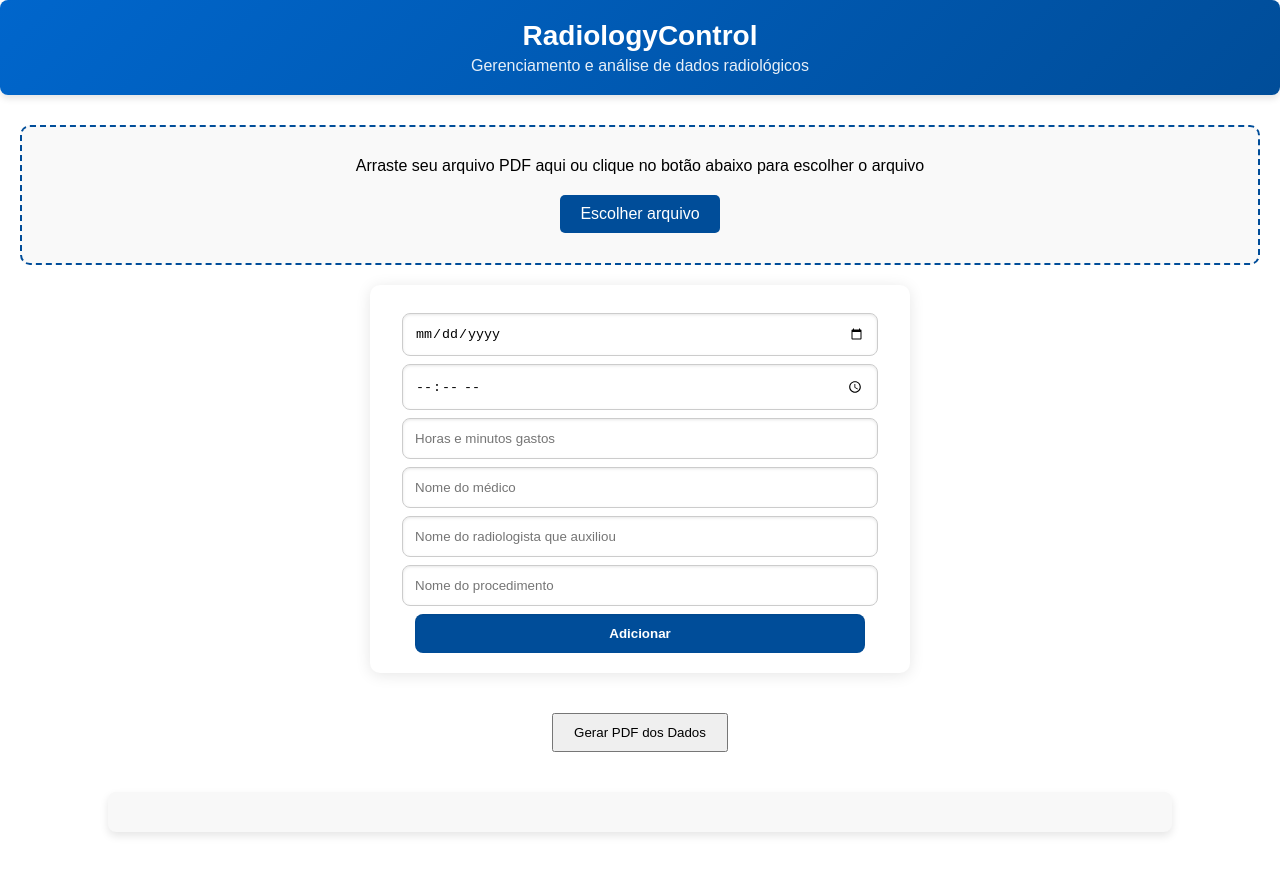
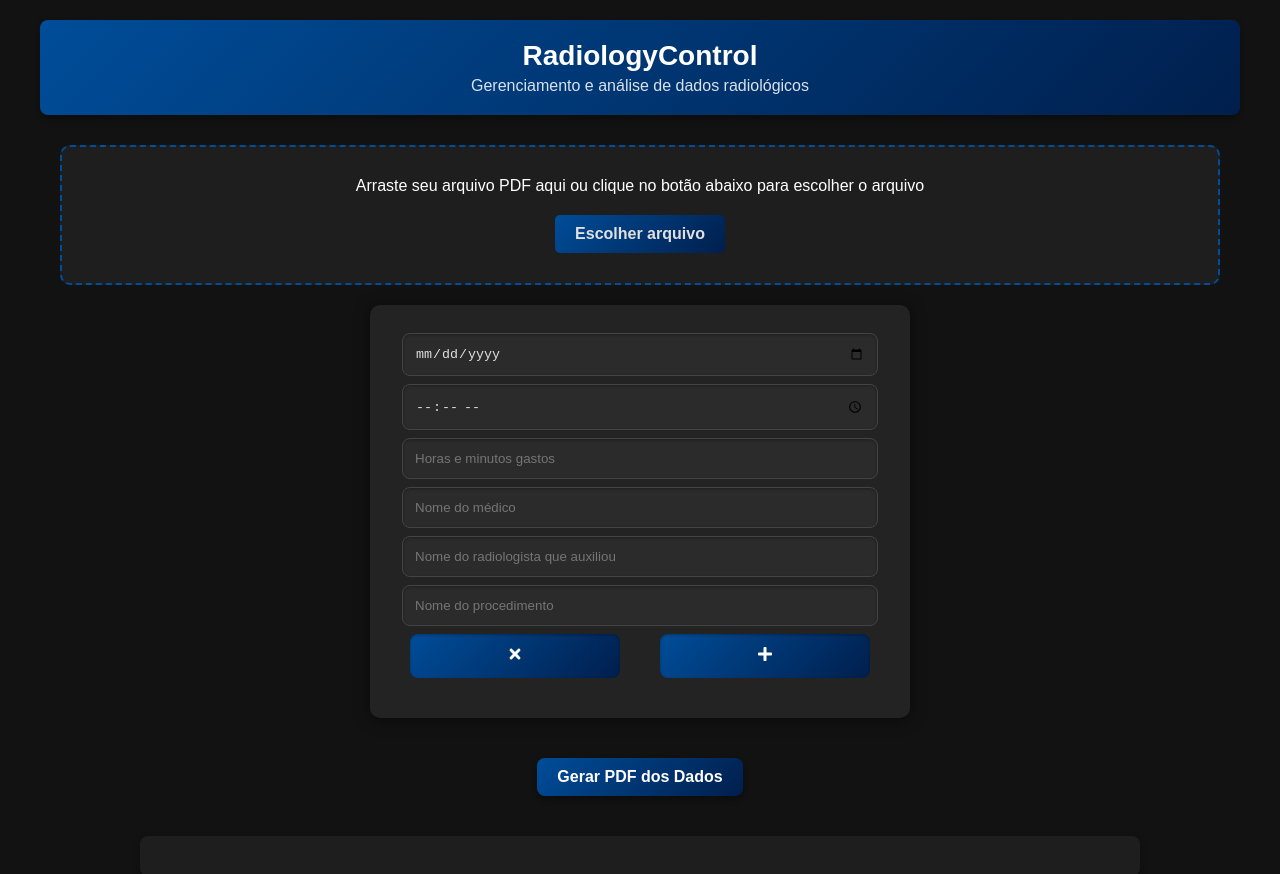
Before and after one commit to kralluz/radiologycontrol, a React (Create React App) app: page / in a window 1280 px wide. Shown: the top 874 px of the page. Before the commit the page ends 852 px from the top, so only its background shows below. Built offline with nearby package versions, Linux system fonts and the light colour scheme.

Commit message:
better styles

```diff
--- a/package.json
+++ b/package.json
@@ -11,6 +11,7 @@
     "pdfjs-dist": "^4.3.136",
     "react": "^18.3.1",
     "react-dom": "^18.3.1",
+    "react-icons": "^5.2.1",
     "react-modal": "^3.16.1",
     "react-pdf": "^9.0.0",
     "react-scripts": "5.0.1",
--- a/src/App.css
+++ b/src/App.css
@@ -1,52 +1,69 @@
+/* App.css */
+
+@keyframes fadeInUp {
+  from {
+    opacity: 0;
+    transform: translateY(20px);
+  }
+  to {
+    opacity: 1;
+    transform: translateY(0);
+  }
+}
+
 .App {
   font-family: 'Arial', sans-serif;
   text-align: center;
-  padding: 20 5vh;
+  padding: 20px 5vh;
+  background-color: #121212; /* Fundo escuro */
+  color: #e0e0e0; /* Texto claro */
 }
 
-/* App.css */
 .results {
   width: 80%;
   margin: 20px auto;
   padding: 20px;
-  background: #f8f8f8;
+  background: #1e1e1e; /* Fundo escuro para a área de resultados */
   border-radius: 8px;
-  box-shadow: 0 4px 8px rgba(0,0,0,0.1);
+  box-shadow: 0 4px 8px rgba(0,0,0,0.3); /* Sombra mais profunda */
+  animation: fadeInUp 0.5s ease-out; /* Animação de entrada */
 }
+
 .record {
-  background: #ffffff;
+  background: #232323; /* Fundo escuro para os cards */
   border-radius: 8px;
-  box-shadow: 0 2px 10px rgba(0,0,0,0.1);
+  box-shadow: 0 2px 10px rgba(0,0,0,0.5); /* Sombra mais profunda */
   padding: 20px;
   margin-top: 20px;
-  position: relative; /* Para posicionamento absoluto do botão de remoção */
+  position: relative;
   display: flex;
   justify-content: space-between; /* Distribuição horizontal */
   flex-wrap: wrap; /* Permitir quebra de linha para responsividade */
-  font-size: 16px; /* Tamanho de fonte adequado */
+  font-size: 16px;
+  color: #e0e0e0; /* Texto claro */
+  animation: fadeInUp 0.5s ease-out; /* Animação de entrada */
 }
 
-
 .record div {
-  margin: 5px 10px; /* Margem entre os elementos */
+  margin: 5px 10px;
 }
 
 .record label {
   font-weight: bold;
-  color: #004d99;
+  color: #4886f8; /* Cor de destaque */
 }
 
 .record span {
-  color: #333;
+  color: #e0e0e0;
 }
 
 .remove-button {
   position: absolute;
   top: 10px;
   right: 10px;
-  background: #ff4d4d;
+  background: #cf6679; /* Fundo do botão de remoção */
   border: none;
-  color: white;
+  color: #121212; /* Texto escuro */
   font-size: 12px;
   border-radius: 50%;
   cursor: pointer;
@@ -55,23 +72,24 @@
 }
 
 .remove-button:hover {
-  background: #ff0000;
+  background: #b00020; /* Fundo do botão de remoção ao passar o mouse */
 }
 
-
 .Modal {
-  background: white;
+  background: #1e1e1e; /* Fundo do modal */
   padding: 20px;
   border-radius: 8px;
   max-width: 500px;
   margin: auto;
   position: relative;
   text-align: center;
-  box-shadow: 0 4px 8px rgba(0,0,0,0.1);
+  box-shadow: 0 4px 8px rgba(0,0,0,0.5); /* Sombra mais profunda */
+  color: #e0e0e0; /* Texto claro */
+  animation: fadeInUp 0.5s ease-out; /* Animação de entrada */
 }
 
 .Overlay {
-  background: rgba(0, 0, 0, 0.75);
+  background: rgba(0, 0, 0, 0.85); /* Fundo mais opaco */
   position: fixed;
   top: 0;
   left: 0;
@@ -91,19 +109,70 @@
 }
 
 .confirm-button {
-  background-color: #ff4d4d;
-  color: white;
+  background-color: #cf6679; /* Fundo do botão de confirmação */
+  color: #121212; /* Texto escuro */
 }
 
 .cancel-button {
-  background-color: #ccc;
-  color: #333;
+  background-color: #333; /* Fundo do botão de cancelamento */
+  color: #e0e0e0; /* Texto claro */
 }
 
 .confirm-button:hover {
-  background-color: #ff0000;
+  background-color: #b00020; /* Fundo do botão de confirmação ao passar o mouse */
 }
 
 .cancel-button:hover {
-  background-color: #aaa;
+  background-color: #555; /* Fundo do botão de cancelamento ao passar o mouse */
 }
+
+/* Estilo para inputs e botões no formulário */
+input[type="date"],
+input[type="time"],
+input[type="text"],
+
+
+input[type="date"]:focus,
+input[type="time"]:focus,
+input[type="text"]:focus,
+
+
+button[type="submit"] {
+  background: linear-gradient(135deg, #004d99, #001f4d);  /* Fundo do botão de adicionar */
+  color: #121212; /* Texto escuro */
+  cursor: pointer;
+}
+
+button[type="submit"]:hover {
+  background: linear-gradient(135deg, #004d99, #001f4d);  /* Fundo do botão de adicionar ao passar o mouse */
+}
+
+
+.generate-pdf-button {
+  background: linear-gradient(135deg, #004d99, #001f4d);/* Gradiente de roxo */
+  color: #ffffff; /* Texto escuro */
+  padding: 10px 20px;
+  margin: 20px;
+  border: none;
+  border-radius: 8px;
+  font-size: 16px;
+  font-weight: bold;
+  cursor: pointer;
+  transition: background 0.3s ease, transform 0.3s ease; /* Transições suaves */
+  box-shadow: 0 4px 6px rgba(0, 0, 0, 0.3); /* Sombra */
+}
+
+.generate-pdf-button:hover {
+  background: linear-gradient(135deg, #004d99, #001f4d); /* Cor mais clara no hover */
+  transform: translateY(-2px); /* Efeito de "levitação" */
+}
+
+.generate-pdf-button:active {
+  background: linear-gradient(135deg, #004d99, #001f4d); /* Volta ao original no clique */
+  transform: translateY(0); /* Remove o efeito de "levitação" */
+}
+
+.generate-pdf-button:focus {
+  outline: none;
+  box-shadow: 0 0 0 4px rgba(187, 134, 252, 0.4); /* Sombra de foco */
+}
--- a/src/App.js
+++ b/src/App.js
@@ -95,7 +95,7 @@ function App() {
       <GetDataRadiologySupport addRecord={addRecord} />
       <button
         onClick={generatePdfDocument}
-        style={{ margin: "20px", padding: "10px 20px" }}
+        className="generate-pdf-button"
       >
         Gerar PDF dos Dados
       </button>
--- a/src/components/ConfirmDeleteModal.jsx
+++ b/src/components/ConfirmDeleteModal.jsx
@@ -14,7 +14,7 @@ const ConfirmDeleteModal = ({ isOpen, onRequestClose, onConfirm }) => {
     >
       <h2>Confirmação de Exclusão</h2>
       <p>Tem certeza de que deseja excluir este registro?</p>
-      <button onClick={onConfirm} className="confirm-button">Sim</button>
+      <button onClick={onConfirm}  className="generate-pdf-button">Sim</button>
       <button onClick={onRequestClose} className="cancel-button">Não</button>
     </Modal>
   );
--- a/src/components/GetDataRadiologySupport.css
+++ b/src/components/GetDataRadiologySupport.css
@@ -1,14 +1,29 @@
 /* GetDataRadiologySupport.css */
+
+@keyframes fadeInUp {
+  from {
+    opacity: 0;
+    transform: translateY(20px);
+  }
+  to {
+    opacity: 1;
+    transform: translateY(0);
+  }
+}
+
 .card {
-    background: #fff;
-    box-shadow: 0 2px 15px rgba(0, 0, 0, 0.1);
+    background: #232323; /* Fundo escuro para o card */
+    box-shadow: 0 2px 15px rgba(0, 0, 0, 0.5); /* Sombra mais profunda */
     border-radius: 10px;
     padding: 20px;
     margin: 20px auto;
-    width: 500px; /* Tamanho fixo para a seção de inputs */
+    width: 90%; /* Responsivo, ajusta com a tela */
+    max-width: 500px; /* Limita a largura máxima */
     display: flex;
     flex-direction: column;
     align-items: center;
+    color: #e0e0e0; /* Texto claro */
+    animation: fadeInUp 0.5s ease-out; /* Animação de entrada */
 }
 
 .card form {
@@ -20,13 +35,21 @@
     padding: 12px;
     margin-top: 8px;
     border-radius: 8px;
-    border: 1px solid #ccc;
-    box-shadow: inset 0 1px 3px rgba(0, 0, 0, 0.1);
+    border: 1px solid #444; /* Borda mais escura */
+    background: #2b2b2b; /* Fundo escuro para inputs */
+    color: #e0e0e0; /* Texto claro */
+    box-shadow: inset 0 1px 3px rgba(0, 0, 0, 0.3); /* Sombra interna */
+    transition: background-color 0.3s, border 0.3s;
+}
+
+.card input:focus {
+    background: #3c3c3c; /* Fundo mais claro ao focar */
+    border: 1px solid #bb86fc; /* Borda de destaque ao focar */
 }
 
 .card button {
-    background-color: #004d99;
-    color: white;
+  background: linear-gradient(135deg, #004d99, #001f4d); /* Fundo do botão de adicionar */
+    color: #121212; /* Texto escuro */
     font-weight: bold;
     cursor: pointer;
     border: none;
@@ -34,5 +57,10 @@
 }
 
 .card button:hover {
-    background-color: #003366;
+  background: linear-gradient(135deg, #004d99, #001f4d); /* Fundo do botão de adicionar ao passar o mouse */
 }
+
+.button-group{
+  display: flex;
+  justify-content: center;
+}
--- a/src/components/GetDataRadiologySupport.jsx
+++ b/src/components/GetDataRadiologySupport.jsx
@@ -1,11 +1,12 @@
 // GetDataRadiologySupport.js
 import React, { useState } from 'react';
 import './GetDataRadiologySupport.css';
+import { FaPlus, FaTimes } from 'react-icons/fa'; // Importar ícones
 
 function GetDataRadiologySupport({ addRecord }) {
   const [formData, setFormData] = useState({
     date: '',
-    time: '', // Novo campo para a hora
+    time: '',
     timeSpent: '',
     doctorName: '',
     radiologistName: '',
@@ -21,7 +22,18 @@ function GetDataRadiologySupport({ addRecord }) {
     addRecord(formData);
     setFormData({
       date: '',
-      time: '', // Limpar o campo de hora também
+      time: '',
+      timeSpent: '',
+      doctorName: '',
+      radiologistName: '',
+      procedureName: ''
+    });
+  };
+
+  const clearForm = () => {
+    setFormData({
+      date: '',
+      time: '',
       timeSpent: '',
       doctorName: '',
       radiologistName: '',
@@ -32,6 +44,7 @@ function GetDataRadiologySupport({ addRecord }) {
   return (
     <div className="card">
       <form onSubmit={handleSubmit}>
+        <div className="form-group">
           <input
             type="date"
             name="date"
@@ -78,7 +91,15 @@ function GetDataRadiologySupport({ addRecord }) {
             onChange={handleChange}
             required
           />
-        <button type="submit">Adicionar</button>
+        </div>
+        <div className="button-group">
+          <button type="button"  className="generate-pdf-button" onClick={clearForm}>
+            <FaTimes color='white'/>
+          </button>
+          <button type="submit"  className="generate-pdf-button">
+            <FaPlus color='white'/>
+          </button>
+        </div>
       </form>
     </div>
   );
--- a/src/components/Header.css
+++ b/src/components/Header.css
@@ -1,13 +1,15 @@
 /* Header.css */
+
 #header {
-    background: linear-gradient(135deg, #0066cc, #004d99);
-    color: #ffffff;
+    background: linear-gradient(135deg, #004d99, #001f4d); /* Gradiente de azul escuro */
+    color: #ffffff; /* Texto branco */
     padding: 20px 10px;
     margin-bottom: 30px;
     font-size: 24px;
     text-align: center;
-    box-shadow: 0 4px 6px rgba(0, 0, 0, 0.1);
+    box-shadow: 0 4px 6px rgba(0, 0, 0, 0.3); /* Sombra mais acentuada */
     border-radius: 8px;
+    animation: fadeInDown 0.5s ease-out; /* Animação de entrada */
   }
 
   #header h1 {
@@ -19,5 +21,17 @@
   #header p {
     margin: 5px 0 0;
     font-size: 16px;
-    opacity: 0.9; /* Um pouco menos destacado que o título */
+    opacity: 0.85; /* Um pouco menos destacado que o título */
   }
+
+  /* Animação de entrada */
+  @keyframes fadeInDown {
+    from {
+      opacity: 0;
+      transform: translateY(-20px);
+    }
+    to {
+      opacity: 1;
+      transform: translateY(0);
+    }
+  }
--- a/src/components/PdfAnalysis.css
+++ b/src/components/PdfAnalysis.css
@@ -1,16 +1,32 @@
 /* PdfAnalysis.css */
-.drop_zone {
-    background-color: #f9f9f9;
-    border: 2px dashed #004d99;
+
+@keyframes fadeInUp {
+    from {
+      opacity: 0;
+      transform: translateY(20px);
+    }
+    to {
+      opacity: 1;
+      transform: translateY(0);
+    }
+  }
+
+  .drop_zone {
+    background-color: #1e1e1e;
+    border: 2px dashed   #004d99; /* Borda roxa clara */
     border-radius: 10px;
     padding: 20px;
     text-align: center;
     margin: 20px;
-    transition: background-color 0.3s ease-in-out;
+    transition: background-color 0.3s ease-in-out, border-color 0.3s ease-in-out;
+    color: #e0e0e0; /* Texto claro */
+    animation: fadeInUp 0.5s ease-out; /* Animação de entrada */
+    color: #ffffff;
   }
 
   .drop_zone.over {
-    background-color: #e0f7fa;
+    background-color: #333333; /* Fundo mais claro ao arrastar */
+    border-color: #ff4d4d; /* Borda vermelha ao arrastar */
   }
 
   .drop_zone p {
@@ -19,15 +35,17 @@
 
   .button {
     display: inline-block;
-    background-color: #004d99;
-    color: white;
+    background: linear-gradient(135deg, #004d99, #001f4d); /* Fundo do botão */
+    color: #e0e0e0;
+    font-weight: 600;/* Texto escuro */
     padding: 10px 20px;
     margin: 10px;
     border-radius: 5px;
     cursor: pointer;
-    transition: background-color 0.3s;
+    transition: background-color 0.3s, color 0.3s;
   }
 
   .button:hover {
-    background-color: #003366;
+    background-color: #a366ff; /* Fundo do botão ao passar o mouse */
+    color: #ffffff; /* Texto claro ao passar o mouse */
   }
```
Also changed, not shown: 1 other file (tests, documents, lock files or other folders). Lines whose indentation alone changed are shown as unchanged.
